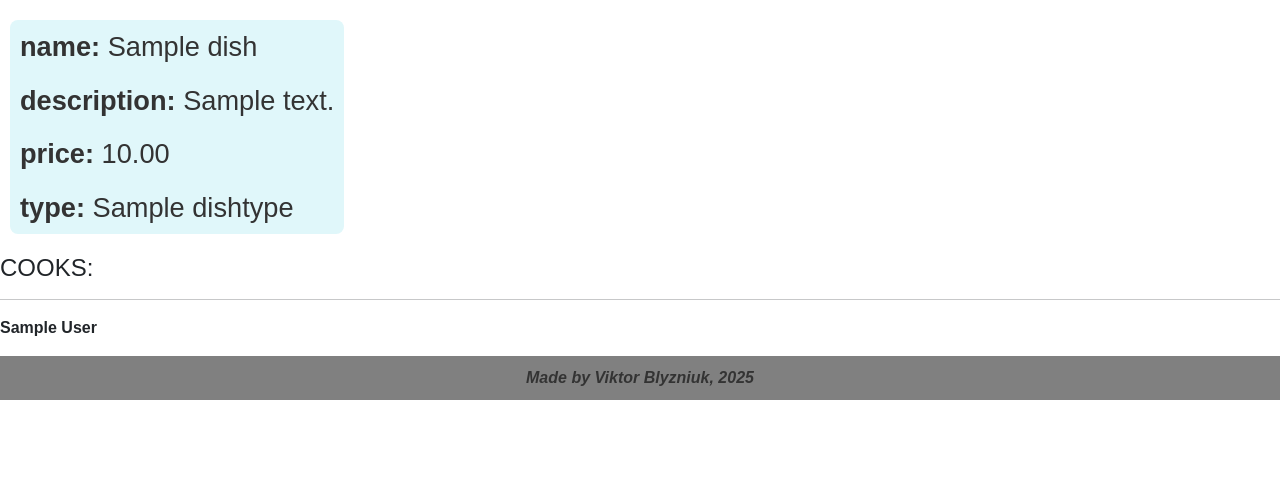
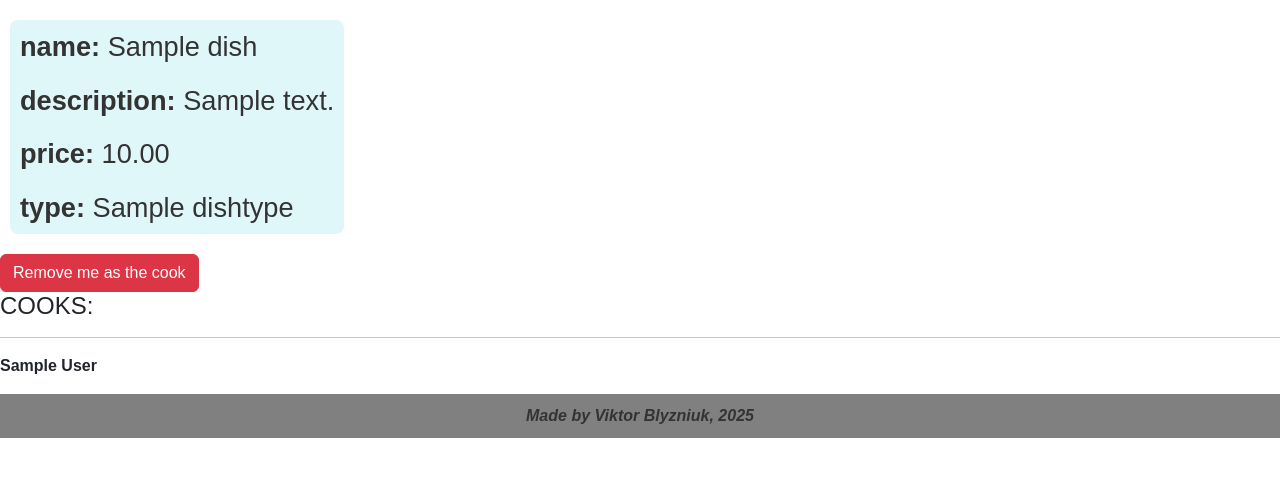
Before and after one commit to ViktorBl734/kitchen-service, a Django app: page /dishes/1/ in a window 1280 px wide. Shown: the part 66-543 px from the top of the page. Run offline with Django 5.2, Linux system fonts and the light colour scheme; a user stored in the database is signed in; tables that the repository leaves empty hold one stand-in row (values such as "Sample post").

Commit message:
Implement view, url, button for cook assign for dish

```diff
--- a/kitchen/urls.py
+++ b/kitchen/urls.py
@@ -10,7 +10,9 @@ from .views import (index, CookListView, CookCreateView, CookDetailView,
                     DishTypeListView, DishTypeCreateView,
                     DishTypeUpdateView, DishTypeDeleteView,
                     IngredientListView, IngredientCreateView,
-                    IngredientUpdateView, IngredientDeleteView)
+                    IngredientUpdateView, IngredientDeleteView,
+                    toggle_assign_to_dish,
+                    )
 
 
 
@@ -45,6 +47,10 @@ urlpatterns = [
          AssignCookView.as_view(), name="assign_cook"),
     path("dishes/<int:pk>/remowe_cook/",
          RemoveCookView.as_view(), name="remove_cook"),
+    path("dishes/<int:pk>/toggle-assign/",
+         toggle_assign_to_dish,
+         name="toggle-dish-assign",
+         ),
     path("dishtypes/", DishTypeListView.as_view(),
          name="dishtype-list"),
     path("dishtypes/create/", DishTypeCreateView.as_view(),
--- a/kitchen/views.py
+++ b/kitchen/views.py
@@ -1,5 +1,6 @@
 from django.contrib.auth.decorators import login_required
 from django.contrib.auth.mixins import LoginRequiredMixin
+from django.http import HttpResponseRedirect
 from django.shortcuts import render, get_object_or_404, redirect
 from django.urls import reverse_lazy
 from django.views import View
@@ -157,3 +158,16 @@ class IngredientUpdateView(LoginRequiredMixin, UpdateView):
 class IngredientDeleteView(LoginRequiredMixin, DeleteView):
     model = Ingredient
     success_url = reverse_lazy("ingredient-list")
+
+
+@login_required
+def toggle_assign_to_dish(request, pk):
+    cook = Cook.objects.get(id=request.user.id)
+    dish = Dish.objects.get(id=pk)
+
+    if dish in cook.dishes.all():
+        cook.dishes.remove(dish)
+    else:
+        cook.dishes.add(dish)
+
+    return HttpResponseRedirect(reverse_lazy("dish-detail", args=[pk]))
--- a/templates/kitchen/dish_detail.html
+++ b/templates/kitchen/dish_detail.html
@@ -5,6 +5,7 @@
 <div class="title-index">
     <h1>DISH INFO</h1>
 </div>
+
 <table class="table-index">
     <tr><td><strong>name: </strong> {{ dish.name }}</td></tr>
     <tr><td><strong>description: </strong> {{ dish.description }}</td></tr>
@@ -12,6 +13,17 @@
     <tr><td><strong>type: </strong> {{ dish.type }}</td></tr>
 </table>
 
+<div>
+    {% if dish in user.dishes.all %}
+    <a href="{% url 'toggle-dish-assign' pk=dish.id %}" class="btn btn-danger link-to-page">
+    Remove me as the cook
+    </a>
+    {% else %}
+    <a href="{% url 'toggle-dish-assign' pk=dish.id %}" class="btn btn-success link-to-page">
+        Appoint me as the cook
+    </a>
+    {% endif %}
+</div>
 <div>
     <h4>COOKS:</h4>
     {% for cook in dish.cooks.all %}
```
